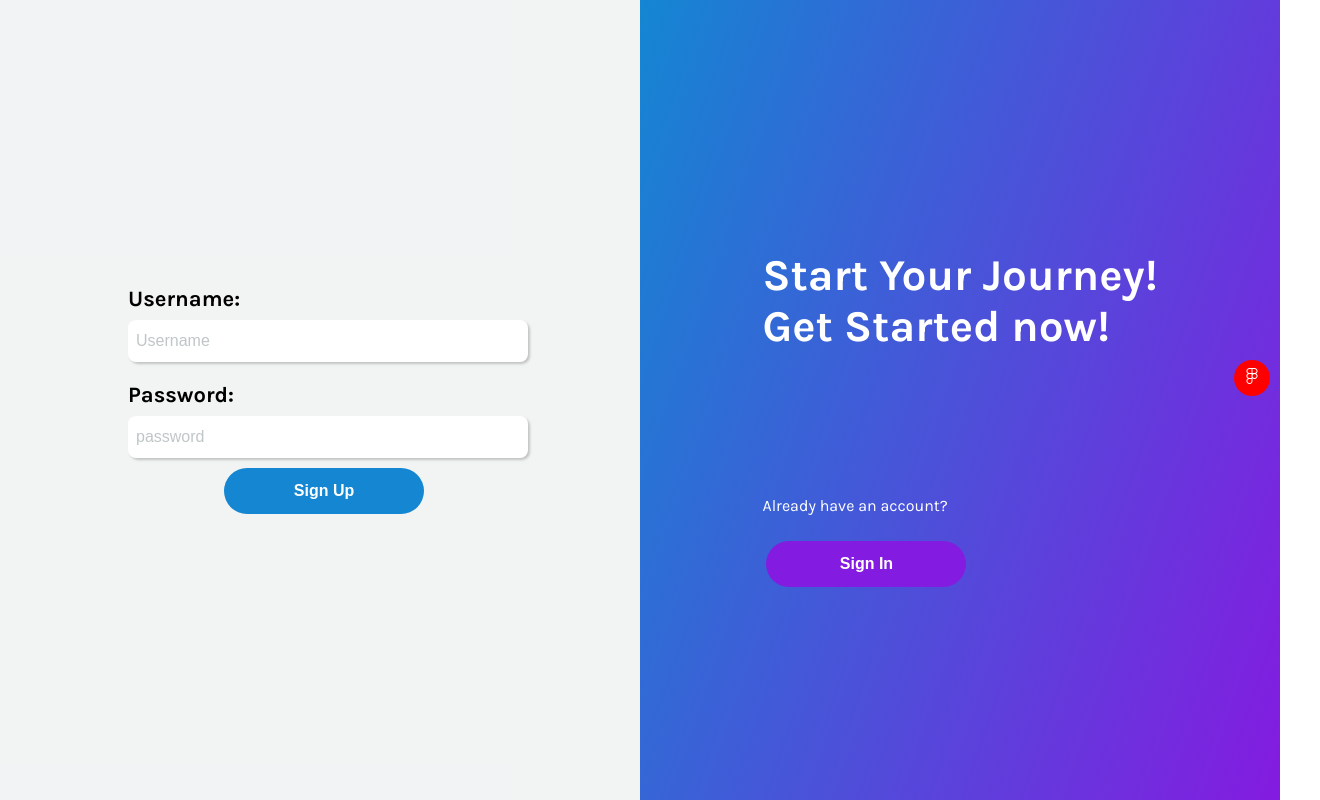
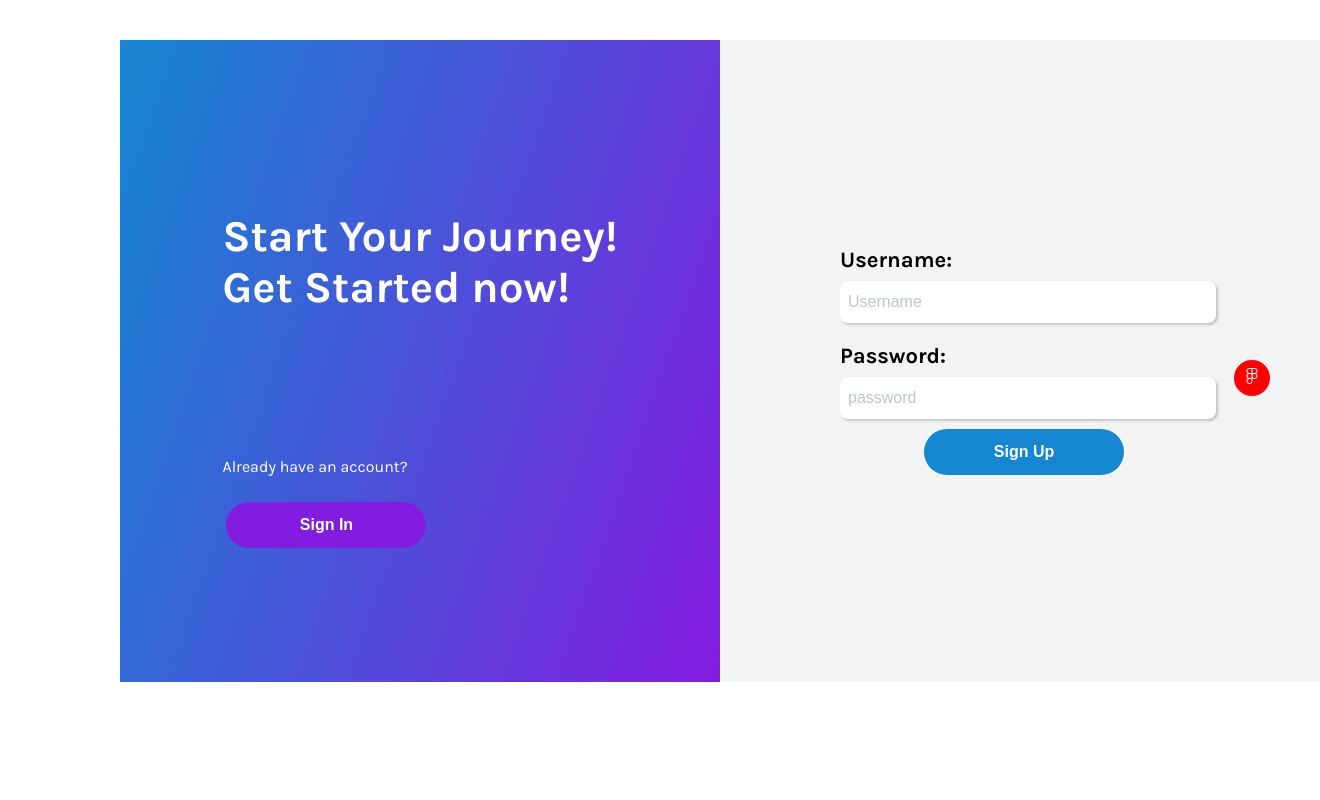
Before and after one commit to prasantadh/fyp-workshop, a React (Create React App) app in the folder fe/: page /register in a window 1280 px wide. Shown: the whole page, 1320 px wide, since content can reach past the window. Built offline with nearby package versions, Linux system fonts and the light colour scheme.

Commit message:
registration container background design completed

```diff
--- a/fe/src/pages/RegisterPage/RegisterPage.css
+++ b/fe/src/pages/RegisterPage/RegisterPage.css
@@ -1,8 +1,13 @@
 .main-container {
   display: flex;
-  width: 100%;
-  height: 100vh;
-  flex-direction: row-reverse;
+  width: 1200px;
+  height: 642px;
+  position: absolute;
+  margin-left: 120px;
+  /* margin-right:120px; */
+  margin-top: 5vh;
+  box-shadow: var(--shadow);
+  /* half of you height */
   /* background-color: rgb(243, 184, 184); */
 }
 
```
